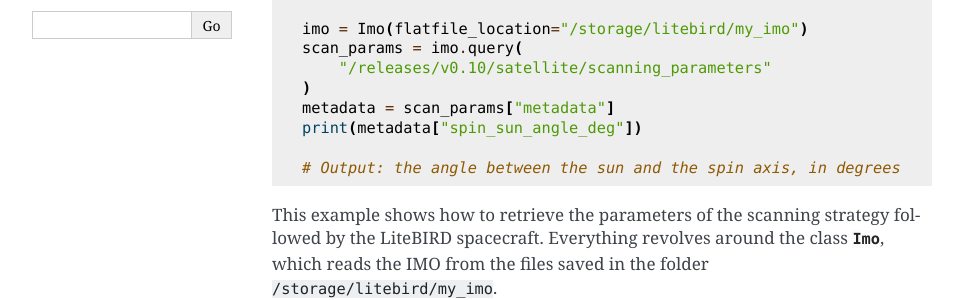
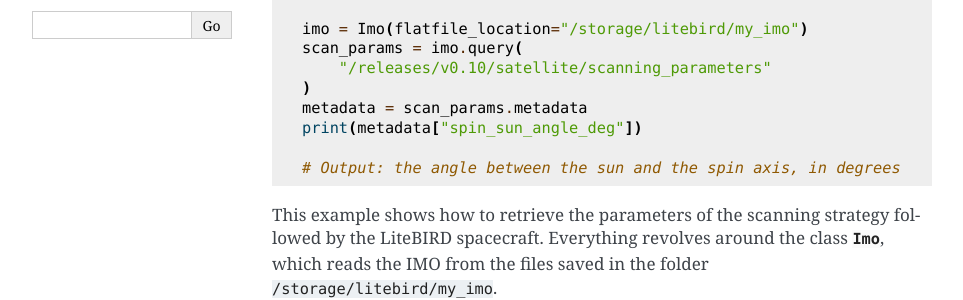
Before and after one commit to litebird/litebird_sim, a Sphinx documentation site: the page built from docs/source/imo.rst, in a window 1280 px wide and 900 px high. Shown: the part 363-663 px from the top of the window, without its empty margins (148-1111 px from the left). Built offline with Sphinx 7.4.7, drawn with Linux system fonts in a browser that asks for light colours.

Commit message:
[skipci] Fix a small error in the docs

```diff
--- a/docs/source/imo.rst
+++ b/docs/source/imo.rst
@@ -18,7 +18,7 @@ following paragraphs::
   scan_params = imo.query(
       "/releases/v0.10/satellite/scanning_parameters"
   )
-  metadata = scan_params["metadata"]
+  metadata = scan_params.metadata
   print(metadata["spin_sun_angle_deg"])
 
   # Output: the angle between the sun and the spin axis, in degrees
```
